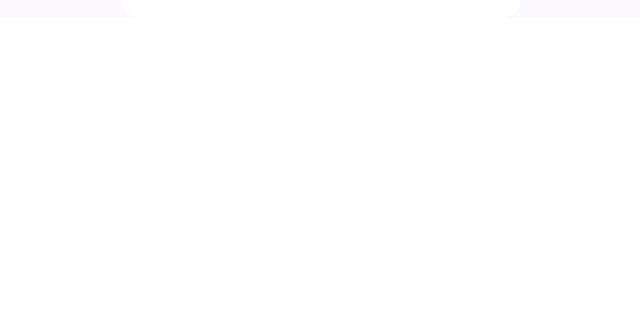
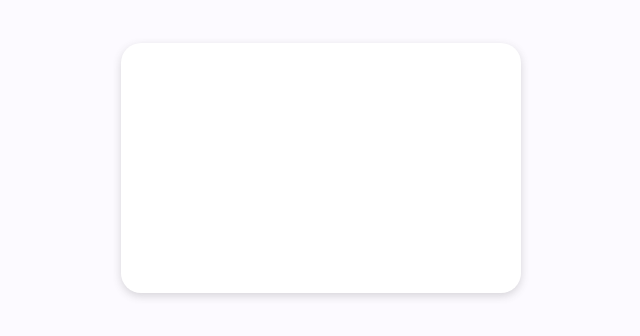
Before and after one commit to LucasPitol/waste, an Angular app in the folder account-services-app/account-service-app/: page / in a window 1280 px wide. Shown: the part 232-568 px from the top of the page, without its empty margins (319-959 px from the left). Built offline with nearby package versions, Linux system fonts and the light colour scheme.

Commit message:
DP-DEV-15 tarefa 2: Progress

```diff
--- a/account-services-app/account-service-app/src/app/pages/delete-user/delete-user.component.css
+++ b/account-services-app/account-service-app/src/app/pages/delete-user/delete-user.component.css
@@ -1,12 +1,16 @@
 .backg {
     background-color: #FCFAFF;
-    height: 100%;
+    height: 950px;
 }
 
 .dialog-box {
+    position: absolute;
     background-color: white;
     border-radius: 20px;
+	box-shadow: 0 3px 8px 0 rgba(66, 66, 66, 0.2);
     width: 400px;
     height: 250px;
-    margin: auto;
+    left: 50%;
+    top: 50%;
+    transform: translate(-50%, -50%);
 }
```
